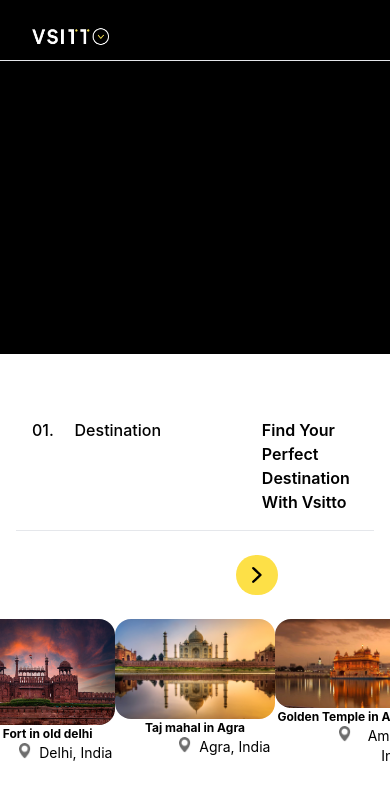
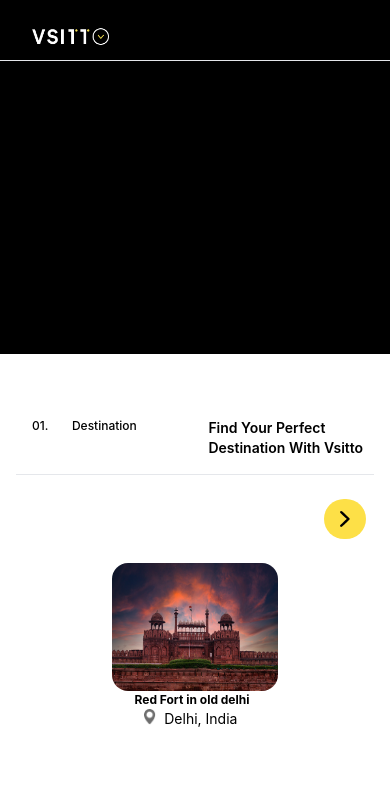
Before and after one commit to amitesh-183/Travel_paps, a React (Create React App) app: page / in a window 390 px wide. Shown: the top 791 px of the page. Built offline with nearby package versions, Linux system fonts and the light colour scheme.

Commit message:
Responsive

```diff
--- a/src/components/BenefitsComp.jsx
+++ b/src/components/BenefitsComp.jsx
@@ -2,7 +2,7 @@ import React from "react";
 
 const BenefitsComp = ({ choose }) => {
   return (
-    <div className="container flex gap-8 lg:gap-44 px-4 lg:px-48 justify-center mx-auto py-20 flex-wrap">
+    <div className="container flex gap-12 lg:gap-44 px-4 lg:px-48 justify-center mx-auto py-20 flex-wrap">
       {choose.map((item) => (
         <div className="flex flex-col justify-center">
           <img src={item.img} className="h-16 w-16 mx-auto" alt="" />
--- a/src/components/DestinationComp.jsx
+++ b/src/components/DestinationComp.jsx
@@ -1,13 +1,12 @@
 import React from "react";
-// import { FontAwesomeIcon } from "react-font";
 
 const DestinationComp = ({ destinations }) => {
   return (
-    <div className=" container justify-center snap-x flex gap-0 lg:gap-20 lg:px-28 lg:py-8">
+    <div className="container justify-center lg:justify-between flex gap-16 flex-wrap lg:gap-20 lg:px-28 lg:py-8">
       {destinations.map((item) => (
-        <div className="lg:flex snap-center lg:flex-col lg:justify-start">
+        <div className="lg:flex lg:flex-col lg:justify-start">
           <img
-            className="h-38 lg:h-56 mx-auto rounded-2xl duration-300 hover:shadow-sm hover:shadow-gray-600"
+            className="h-32 lg:h-56 mx-auto rounded-2xl duration-300 hover:shadow-sm hover:shadow-gray-600"
             src={item.image}
             alt="First slide"
           />
@@ -17,7 +16,7 @@ const DestinationComp = ({ destinations }) => {
           <span className="flex lg:justify-start lg:gap-2 text-sm">
             <img
               src="images/location.png"
-              className="h-4 lg:h-4 pl-16 pr-2 lg:pl-4"
+              className="h-4 lg:h-4 pl-8 pr-2 lg:pl-4"
               alt=""
             />
             {item.location}
--- a/src/components/HeadingComp.jsx
+++ b/src/components/HeadingComp.jsx
@@ -3,13 +3,17 @@ import React from "react";
 const HeadingComp = (props) => {
   return (
     <div className="container px-4 pt-16 lg:px-40">
-      <section className="pb-4 lg:pb-10 flex gap-20  lg:gap-96 justify-between">
+      <section className="pb-4 lg:pb-10 flex gap-12  lg:gap-96 justify-between">
         <div className="flex pl-4 lg:gap-6">
-          <span className="font-medium lg:font-bold">{props.number} </span>
-          <p className="font-medium lg:font-bold w-32 lg:w-32">{props.text} </p>
+          <span className="font-medium text-xs lg:font-bold">
+            {props.number}{" "}
+          </span>
+          <p className="font-medium text-xs lg:font-bold w-28 lg:w-32">
+            {props.text}{" "}
+          </p>
         </div>
         <div className="lg:pl-28">
-          <h2 className="lg:tracking-wide text-left  text-medium lg:text-4xl font-semibold">
+          <h2 className="lg:tracking-wide text-left  text-sm lg:text-4xl font-semibold">
             {props.heading}
           </h2>
         </div>
--- a/src/screens/HomeScreen.jsx
+++ b/src/screens/HomeScreen.jsx
@@ -23,7 +23,7 @@ const HomeScreen = () => {
           />
         </section>
         <section className="bg-white pb-8">
-          <button className="flex justify-end float-right mx-28 my-6 py-3 px-4 rounded-full bg-yellow-300">
+          <button className="flex lg:justify-end float-right mx-6 lg:mx-28 my-6 py-3 px-4 rounded-full bg-yellow-300">
             <img src="images/side.png" className="h-4" alt="" />
           </button>
 
@@ -70,25 +70,29 @@ const HomeScreen = () => {
             heading="Download and Get Started!"
           />
         </section>
-        <section className="flex lg:justify-around px-2  gap-4 lg:px-96 mx-auto py-20 lg:py-28">
+        <section className="flex lg:justify-around justify-center  gap-4 lg:px-96 mx-auto py-20 lg:py-28">
           <div className="text-white font-black lg:text-2xl">
             <h3 className="pb-4">Apple Store</h3>
-            <button className="flex text-black py-3 lg:py-6 lg:gap-4 px-4 lg:px-7 bg-white rounded-full">
-              <img src="images/apple.png" className="h-7" alt="" />
-              <span className="my-auto w-48 lg:text-xl">Download The App</span>
+            <button className="flex text-black py-3 gap-2 lg:py-6 lg:gap-4 px-4 lg:px-7 bg-white rounded-full">
+              <img src="images/apple.png" className="h-5 lg:h-7" alt="" />
+              <span className="my-auto text-[12px] lg:text-xl">
+                Download The App
+              </span>
             </button>
           </div>
           <div className="text-white font-black lg:text-2xl">
             <h3 className="pb-4">Play Store</h3>
-            <button className="flex text-black py-3 lg:py-6 lg:gap-4 px-4 lg:px-7 bg-white rounded-full">
-              <img src="images/playstore.png" className="h-7" alt="" />
-              <span className="my-auto w-48 lg:text-xl">Download The App</span>
+            <button className="flex text-black py-3 gap-2 lg:py-6 lg:gap-4 px-4 lg:px-7 bg-white rounded-full">
+              <img src="images/playstore.png" className="h-5 lg:h-7" alt="" />
+              <span className="my-auto text-[12px] lg:text-xl">
+                Download The App
+              </span>
             </button>
           </div>
         </section>
 
         {/* About section ------------------------------------------------------ */}
-        <section className="bg-white flex flex-col justify-between mx-auto px-5 lg:px-56 py-8 gap-14">
+        <section className="bg-white flex flex-col justify-between mx-auto px-12 lg:px-56 py-8 gap-14">
           <div className=" text-left">
             <h6 className=" font-bold pb-4">About VSITTO:</h6>
             <p className=" font-semibold">
```
